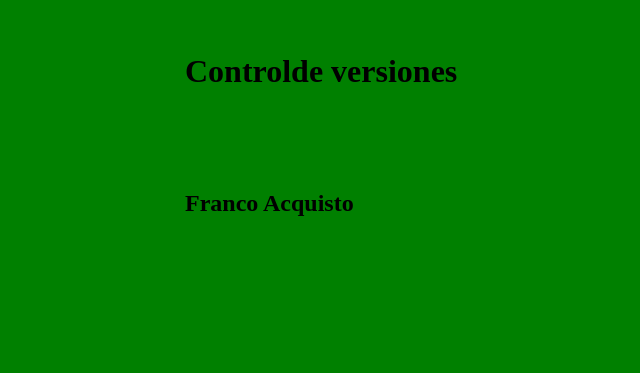
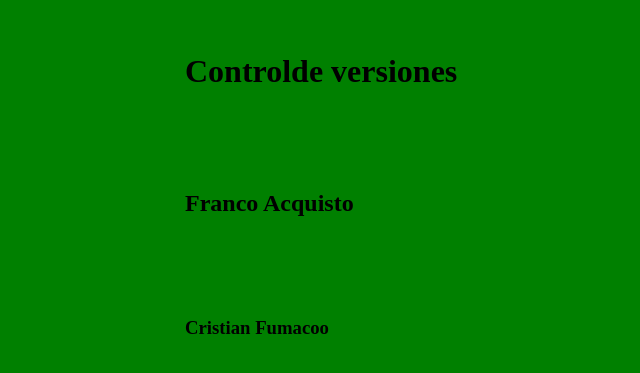
Before and after one commit to Parral-Miguel/TP_SO_I4_Equipo_100, a plain HTML site: page index.html in a window 1280 px wide. Shown: the part 147-520 px from the top of the page, without its empty margins (115-755 px from the left). Drawn offline with Linux system fonts and the light colour scheme.

Commit message:
Alfa agrega su nombre en h3

```diff
--- a/index.html
+++ b/index.html
@@ -9,5 +9,6 @@
 <body>
 <h1>Controlde versiones</h1>
 <h2>Franco Acquisto</h2>
+<h3>Cristian Fumacoo</h3>
 </body>
 </html>
```
